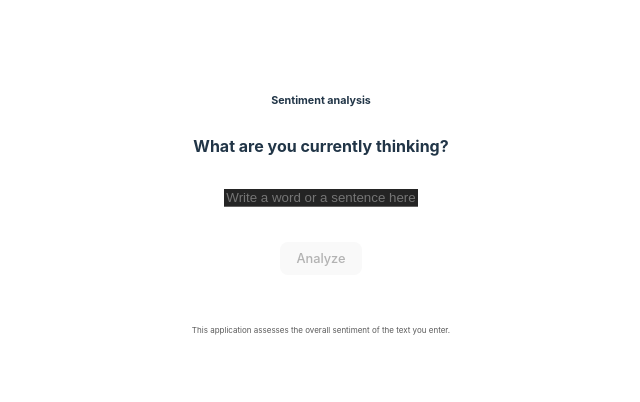
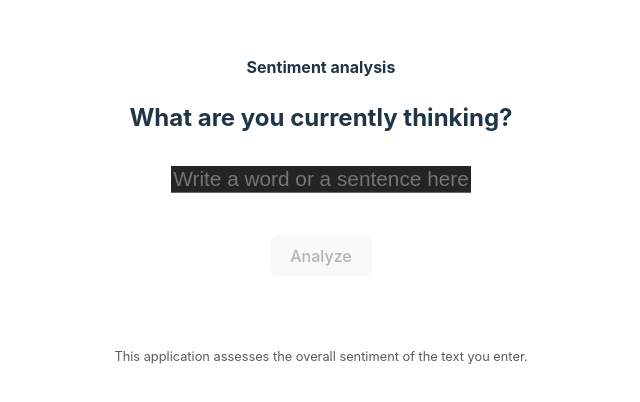
Before and after one commit to inkaliinalauranto/Deployed-React-Frontend, a React (Vite) app: page / in a window 1280 px wide. Shown: the part 194-596 px from the top of the page, without its empty margins (319-959 px from the left). Built offline with nearby package versions, Linux system fonts and the light colour scheme.

Commit message:
Kasvatettu elementtien kokoa, koska build-version käyttöliittymä on pienempi kuin dev-version.

```diff
--- a/src/App.css
+++ b/src/App.css
@@ -20,5 +20,5 @@
 .read-the-docs {
   padding-top: 2em;
   color: #5a5a5a;
-  font-size: 0.5em;
+  font-size: 0.8em;
 }
--- a/src/components/Form.tsx
+++ b/src/components/Form.tsx
@@ -37,7 +37,7 @@ export function Form({ setIsResult, setFeeling, setIcon }: FormProps) {
 
     return (
         <>
-            <h4>What are you currently thinking?</h4>
+            <h2>What are you currently thinking?</h2>
             <form onSubmit={getSentence}>
                 <input
                     placeholder='Write a word or a sentence here'
--- a/src/components/StartView.tsx
+++ b/src/components/StartView.tsx
@@ -6,7 +6,7 @@ export function StartView({ setIsResult, setFeeling, setIcon }: StartViewProps)
         <>
             <div>
                 {/*Näytetään otsikko ja lomakekomponentti: */}
-                <h6>Sentiment analysis</h6>
+                <h4>Sentiment analysis</h4>
                 <Form
                     setIsResult={setIsResult}
                     setFeeling={setFeeling}
--- a/src/index.css
+++ b/src/index.css
@@ -11,15 +11,6 @@
   text-rendering: optimizeLegibility;
   -webkit-font-smoothing: antialiased;
   -moz-osx-font-smoothing: grayscale;
-}
-
-a {
-  font-weight: 500;
-  color: #646cff;
-  text-decoration: inherit;
-}
-a:hover {
-  color: #535bf2;
 }
 
 body {
@@ -38,6 +29,7 @@ h1 {
 input {
   margin: 10px;
   border: none;
+  font-size: 1.3em;
   field-sizing: content;
   min-width: 14em;
   max-width: 40em;
@@ -55,7 +47,7 @@ button {
   border-radius: 8px;
   border: 1px solid transparent;
   padding: 0.6em 1.2em;
-  font-size: 0.8em;
+  font-size: 1em;
   font-weight: 500;
   font-family: inherit;
   background-color: #1a1a1a;
```
